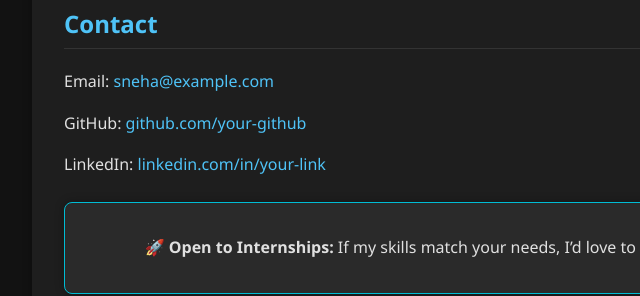
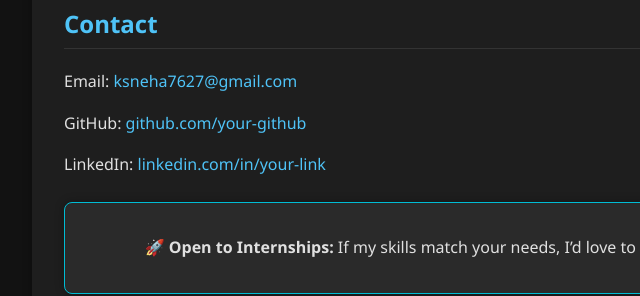
Before and after one commit to Sneha-kumari27/sneha-portfolio, a plain HTML site: page index.html in a window 1280 px wide. Shown: the part 1696-1992 px from the top of the page, 0-640 px from the left. Drawn offline with Linux system fonts and the light colour scheme.

Commit message:
Add files via upload

```diff
--- a/index.html
+++ b/index.html
@@ -18,6 +18,7 @@
   <link rel="stylesheet" href="style.css" />
 </head>
 <body>
+
 <body>
 
 <!-- Sidebar Toggle Button (RIGHT corner now) -->
@@ -133,7 +134,7 @@
 
 <section id="contact">
   <h2>Contact</h2>
-  <p>Email: <a href="mailto:sneha@example.com">sneha@example.com</a></p>
+  <p>Email: <a href="mailto:ksneha7627@gmail.com">ksneha7627@gmail.com</a></p>
   <p>GitHub: <a href="https://github.com/your-github" target="_blank">github.com/your-github</a></p>
   <p>LinkedIn: <a href="https://linkedin.com/in/your-link" target="_blank">linkedin.com/in/your-link</a></p>
 
```
